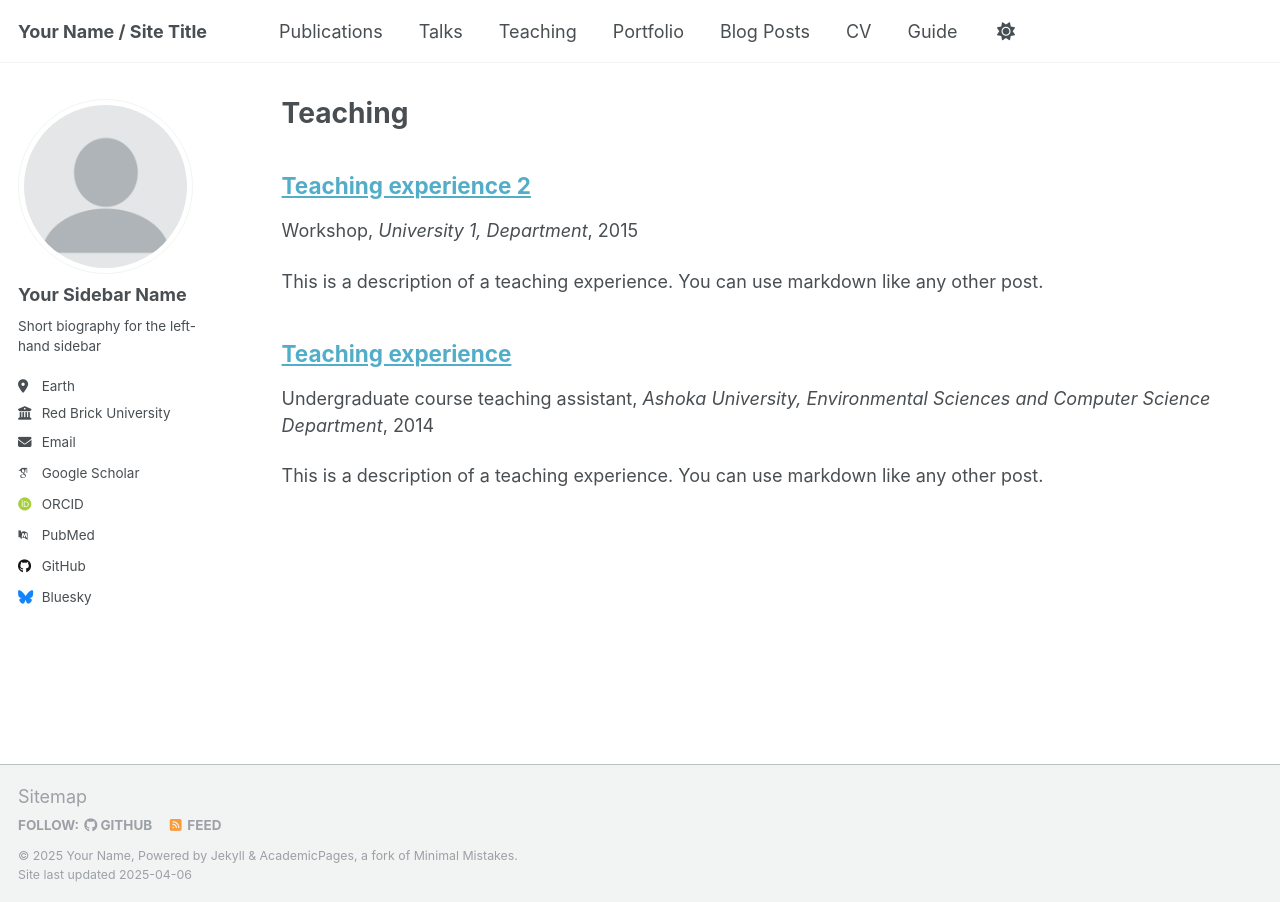
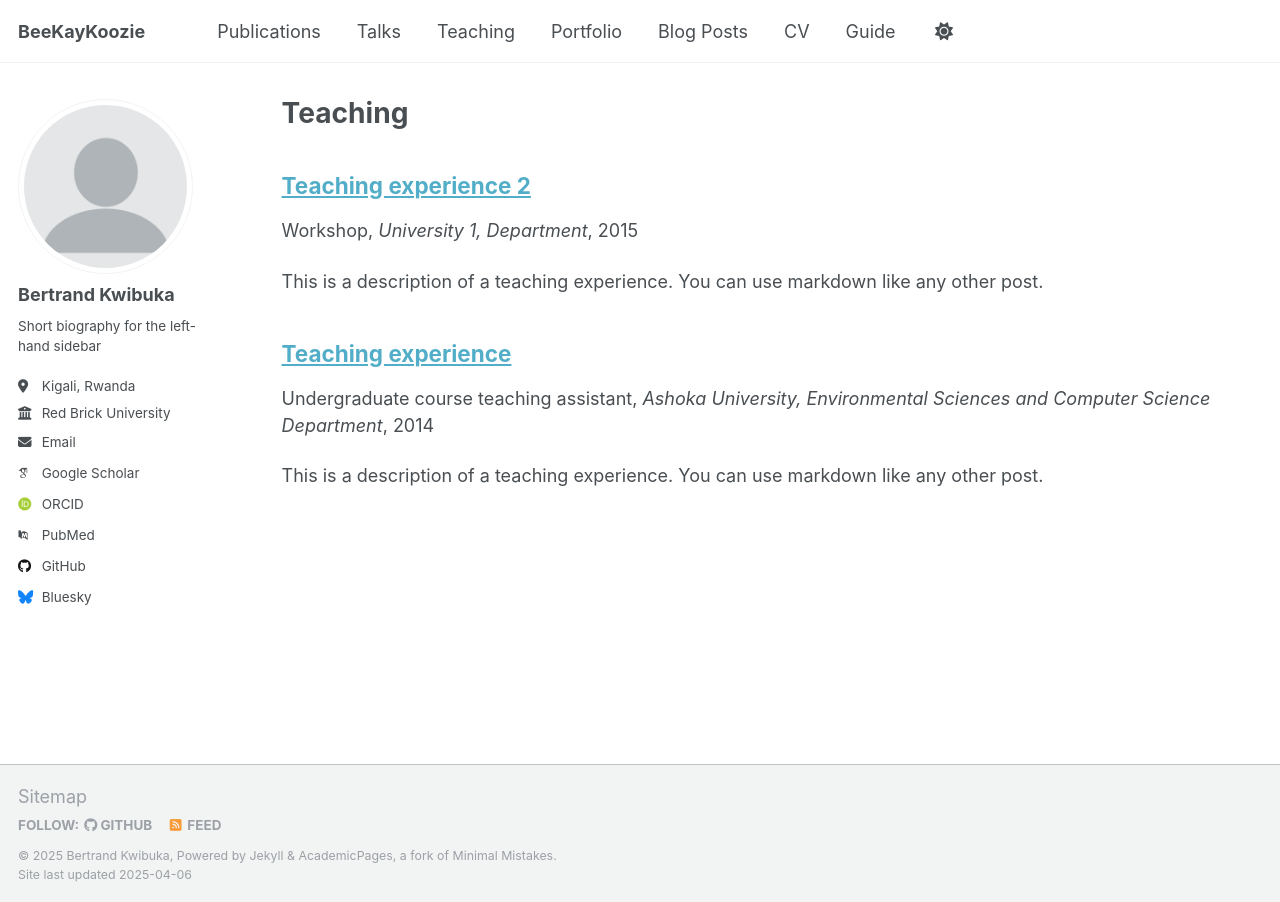
Before and after one commit to GaelKBertrand/beekaykoozie, a Jekyll site: the page built from _pages/teaching.html, in a window 1280 px wide. Built offline with Jekyll 4.4.1, drawn with Linux system fonts in a browser that asks for light colours; some web fonts are replaced.

Commit message:
Initial setup and changes

```diff
--- a/_config.yml
+++ b/_config.yml
@@ -9,13 +9,13 @@
 # Basic Site Settings
 locale                   : "en-US"
 site_theme               : "default"
-title                    : "Your Name / Site Title"
+title                    : "BeeKayKoozie"
 title_separator          : "-"
-name                     : &name "Your Name"
+name                     : &name "Bertrand Kwibuka"
 description              : &description "personal description"
-url                      : https://academicpages.github.io # the base hostname & protocol for your site e.g. "https://[your GitHub username].github.io"
-baseurl                  : "" # the subpath of your site, e.g. "/blog"
-repository               : "academicpages/academicpages.github.io"
+url                      : https://beekaykoozie.github.io  # the base hostname & protocol for your site e.g. "https://[your GitHub username].github.io"
+baseurl                  : "/research" # the subpath of your site, e.g. "/blog"
+repository               : "https://github.com/GaelKBertrand/beekaykoozie.github.io"
 
 # Site Author - The following control what appear as part of the author content on the side bar.
 #               If a field is blank the icon and link will not appear, otherwise it will be shown.
@@ -23,13 +23,13 @@ repository               : "academicpages/academicpages.github.io"
 author:
   # Biographic information
   avatar           : "profile.png"
-  name             : "Your Sidebar Name"
+  name             : "Bertrand Kwibuka"
   pronouns         : # example: "she/her"
   bio              : "Short biography for the left-hand sidebar"
-  location         : "Earth"
+  location         : "Kigali, Rwanda"
   employer         : "Red Brick University"
   uri              : # URL
-  email            : "none@example.org"
+  email            : "boss@mimperio.tech"
 
   # Academic websites
   arxiv            : # URL - Update with the correct link to your profile
--- a/_pages/teaching.html
+++ b/_pages/teaching.html
@@ -5,6 +5,7 @@ permalink: /teaching/
 author_profile: true
 ---
 
+
 {% include base_path %}
 
 {% for post in site.teaching reversed %}
```
